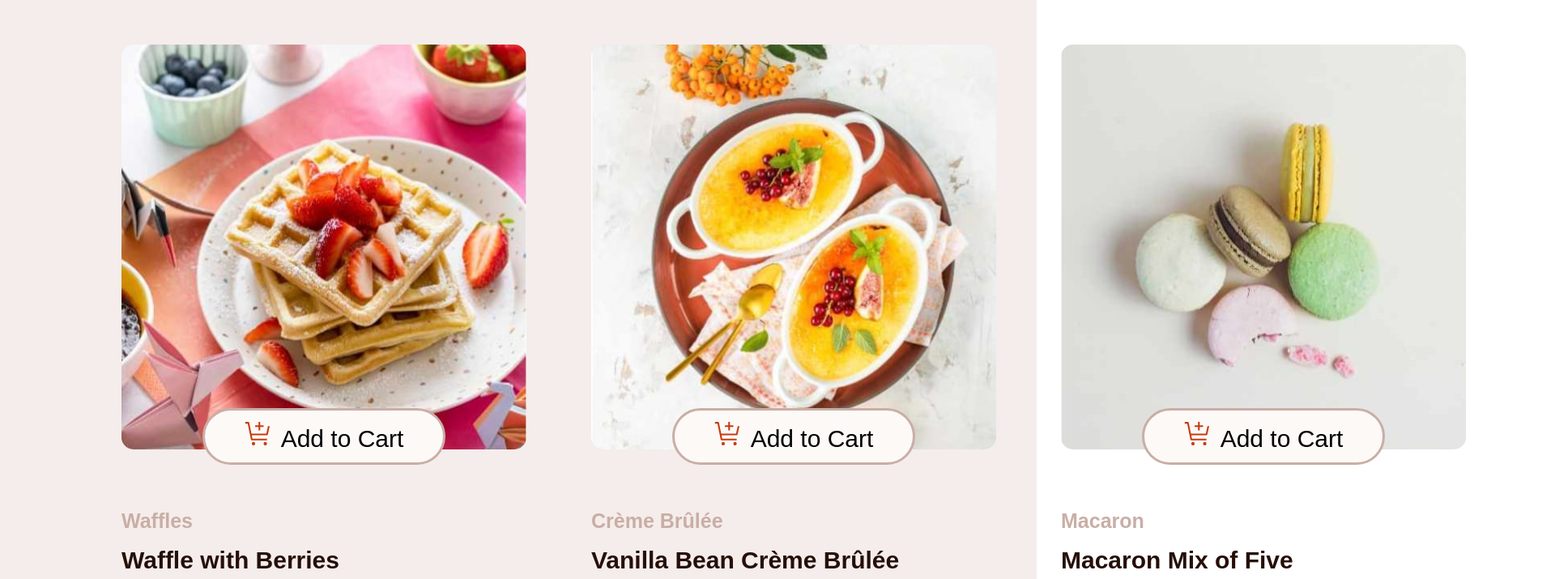
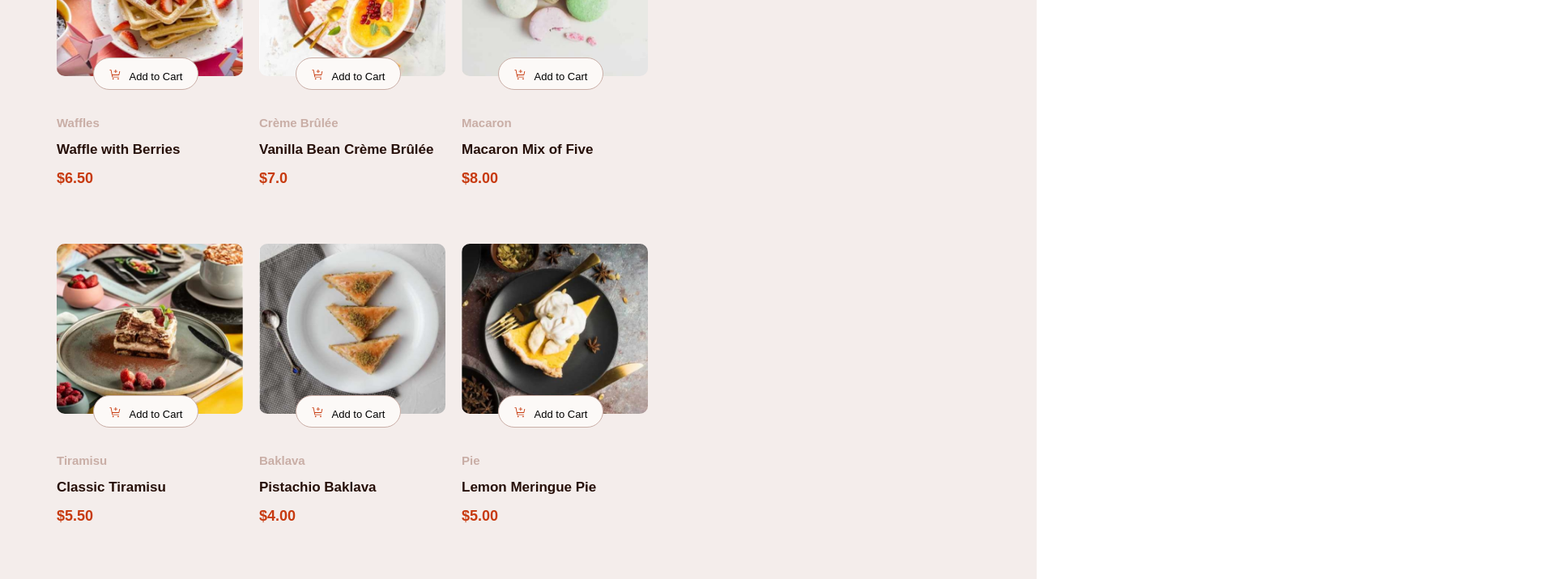
Before and after one commit to AniDivine/Product-Cart, a plain HTML site: page index.html in a window 1280 px wide. Shown: the part 240-955 px from the top of the page at 81% size, 1920 px wide, since content can reach past the window. Drawn offline with Linux system fonts and the light colour scheme.

Commit message:
Update styles.css

```diff
--- a/styles.css
+++ b/styles.css
@@ -8,67 +8,68 @@
     display: flex;
     background: hsl(13, 31%, 94%);
     justify-content: space-between;
-    padding: 150px;
+    padding: 70px;
 }
 .left-cart h1{
-    margin-bottom: 70px;
+    margin-bottom: 20px;
     font-weight: 700;
-    font-size: 65px;
+    font-size: 30px;
+    width: ;
 }
 .cart-items{
     display: grid;
-    grid-template-columns: repeat(3, 0.7fr);
+    grid-template-columns: repeat(3, 1fr);
     grid-template-rows: repeat(3, 1fr);
 }
 .dessert-card{
     text-align: left;
-    margin-right: 80px;
+    margin-right: 20px;
     position: relative;
 }
 .dessert-img{
-    width: 500px;
-    border-radius: 15px;
-    height: 500px;
+    width: 230px;
+    border-radius: 10px;
+    height: 210px;
 }
 .dessert-nick {
-    font-size: 25px;
+    font-size: 15px;
     color: hsl(14, 25%, 72%);
-    padding-top: 70px;
+    padding-top: 45px;
 }
 .dessert-name {
-    font-size: 30px;
-    padding: 17px 0;
+    font-size: 17px;
+    padding: 15px 0;
     color: hsl(14, 65%, 9%);
 }
 .price{
-    font-size: 33px;
+    font-size: 18px;
     color: hsl(14, 86%, 42%);
     padding-bottom: 70px;
 }
 .dessert-card button{
     border-radius: 50px;
-    width: 300px;
-    height: 70px;
+    width: 130px;
+    height: 40px;
     font-size: 30px;
     position: absolute;
-    bottom: 260px;
+    bottom: 190px;
     z-index: 1;
-    left: 100px;
+    left: 45px;
     cursor: pointer;
-    border: 3px solid hsl(14, 25%, 72%);
+    border: 1px solid hsl(14, 25%, 72%);
     background: hsl(20, 50%, 98%);
+    padding-bottom: 7px;
 }
 button img{
-    width: 35px;
+    width: 15px;
     margin-right: 10px;
 }
 button span{
-    margin-bottom: 12px;
-    font-size: 30px;
+    font-size: 13px;
 }
 .dessert-card button:hover{
     color: hsl(14, 86%, 42%);
     border-color: hsl(14, 86%, 42%);
-    width: 305px;
-    height: 75px;
+    width: 132px;
+    height: 41px;
 }
```
